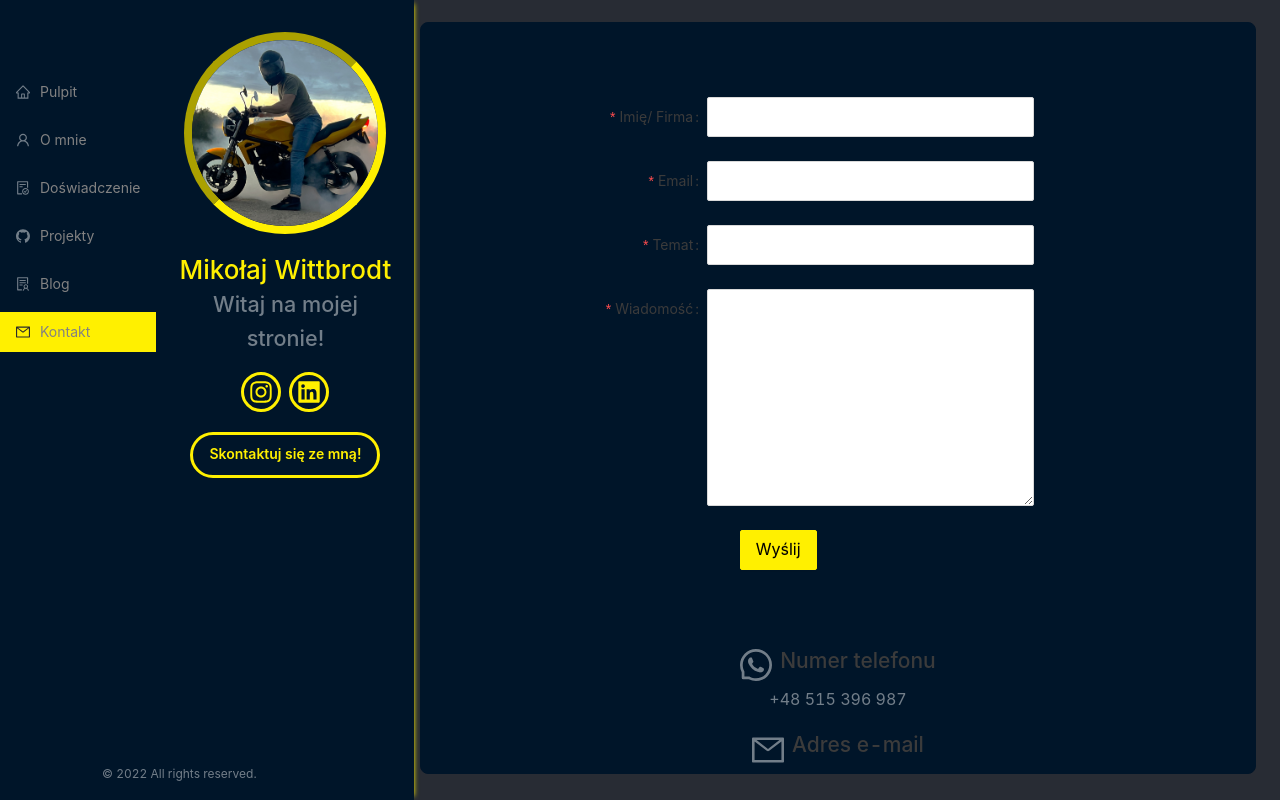
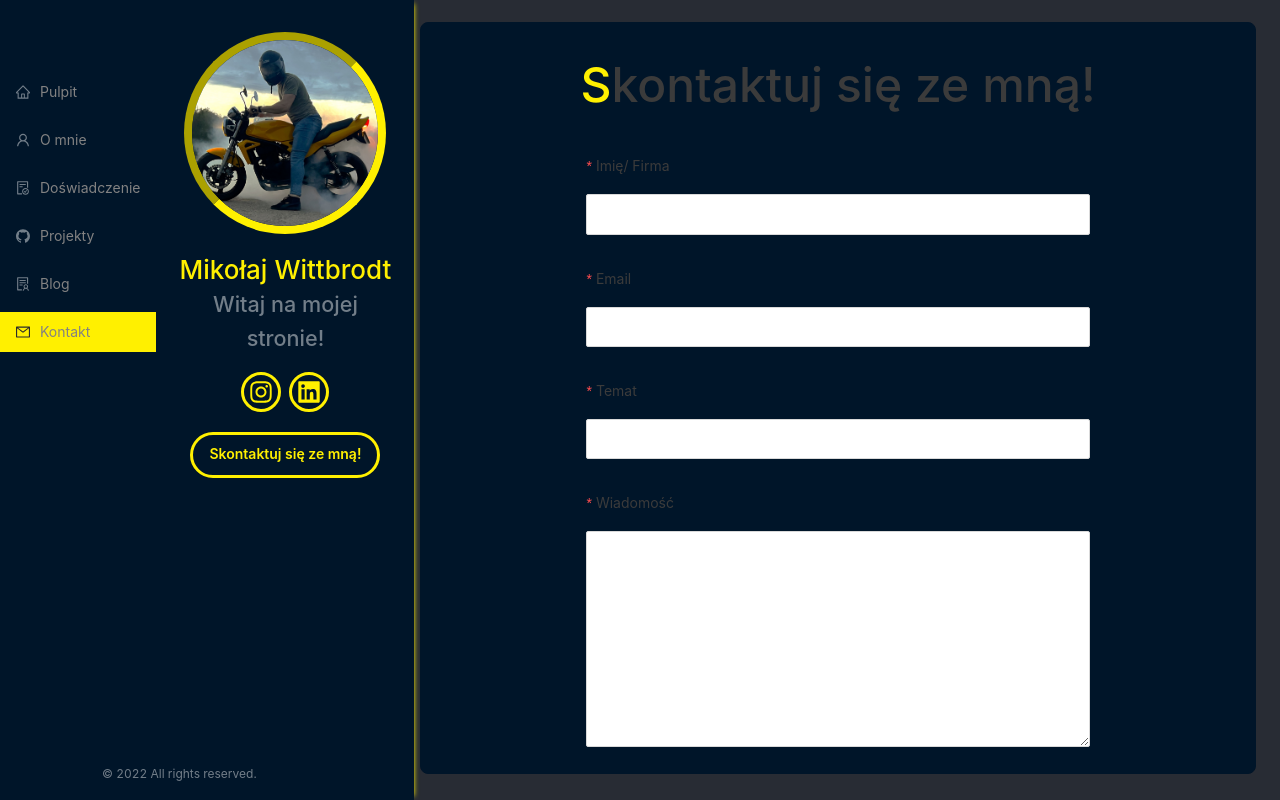
Before and after one commit to ChillyHoney/personal-page, a React (Create React App) app: page /contact in a window 1280 px wide. Built offline with nearby package versions, Linux system fonts and the light colour scheme.

Commit message:
Contact done

```diff
--- a/src/pages/Contact.tsx
+++ b/src/pages/Contact.tsx
@@ -9,22 +9,25 @@
 } from '@ant-design/icons';
 
 const PhoneIcon = styled(WhatsAppOutlined)`
-  margin-right: 8px;
-  font-size: 32px;
+  margin-right: 16px;
+  font-size: 42px;
+  color: #fff000;
 `;
 const GPSIcon = styled(EnvironmentOutlined)`
-  margin-right: 8px;
-  font-size: 32px;
+  margin-right: 16px;
+  font-size: 42px;
+  color: #fff000;
 `;
 const MailIcon = styled(MailOutlined)`
-  margin-right: 8px;
-  font-size: 32px;
+  margin-right: 16px;
+  font-size: 42px;
+  color: #fff000;
 `;
 
-const layout = {
-  labelCol: { span: 8 },
-  wrapperCol: { span: 10 },
-};
+// const layout = {
+//   labelCol: { span: 4 },
+//   wrapperCol: { span: 16 },
+// };
 
 const validateMessages = {
   required: 'To pole jest wymagane!',
@@ -55,21 +58,22 @@
 const Contact = () => {
   const formRef = React.createRef<FormInstance>();
 
-  const onFinish = (values: string[]) => {
+  const onFinish = () => {
     message.success('Wiadomość wysłana!');
     formRef.current!.resetFields();
   };
 
   return (
     <Wrapper>
-      <Form
-        style={{ paddingTop: 50, paddingBottom: 50 }}
+      <Title>Skontaktuj się ze mną!</Title>
+      <MessageForm
+        style={{}}
         ref={formRef}
-        {...layout}
         name='nest-messages'
         onFinish={onFinish}
         validateMessages={validateMessages}
         size='large'
+        layout='vertical'
       >
         <Form.Item
           name={['user', 'name']}
@@ -99,18 +103,18 @@
         >
           <Input.TextArea rows={8} />
         </Form.Item>
-        <Form.Item wrapperCol={{ ...layout.wrapperCol, offset: 9 }}>
+        <Form.Item>
           <Button style={{ color: '#000' }} type='primary' htmlType='submit'>
-            Wyślij
+            Wyślij wiadomość
           </Button>
         </Form.Item>
-      </Form>
+      </MessageForm>
       <address>
         {Address.map((item) => (
           <AddressItemWrapper>
             <InlineWrapper>
               {item.icon}
-              <Label>{item.label}</Label>
+              <h2>{item.label}</h2>
             </InlineWrapper>
             <AddressItem>{item.content}</AddressItem>
           </AddressItemWrapper>
@@ -125,6 +129,7 @@
 const Wrapper = styled.section`
   display: flex;
   flex-direction: column;
+  padding-bottom: 32px;
   height: 90vh;
   overflow: scroll;
   ::-webkit-scrollbar {
@@ -141,7 +146,30 @@
   }
 `;
 
-const Label = styled.h2``;
+const MessageForm = styled(Form)`
+  padding-top: 50;
+  padding-bottom: 50;
+  margin: auto;
+  width: 94%;
+
+  @media ${device.tablet} {
+    width: 64%;
+  }
+`;
+
+const Title = styled.h1`
+  font-size: 3rem;
+  text-align: center;
+  padding-top: 24px;
+
+  ::first-letter {
+    color: #fff000;
+  }
+
+  @media ${device.tablet} {
+    padding-top: 0;
+  }
+`;
 
 const InlineWrapper = styled.div`
   display: flex;
@@ -150,8 +178,8 @@
 
 const AddressItemWrapper = styled.div`
   text-align: center;
-  padding-bottom: 16px;
+  padding-top: 16px;
 `;
 const AddressItem = styled.span`
-  font-size: 1rem;
+  font-size: 1.3rem;
 `;
```
